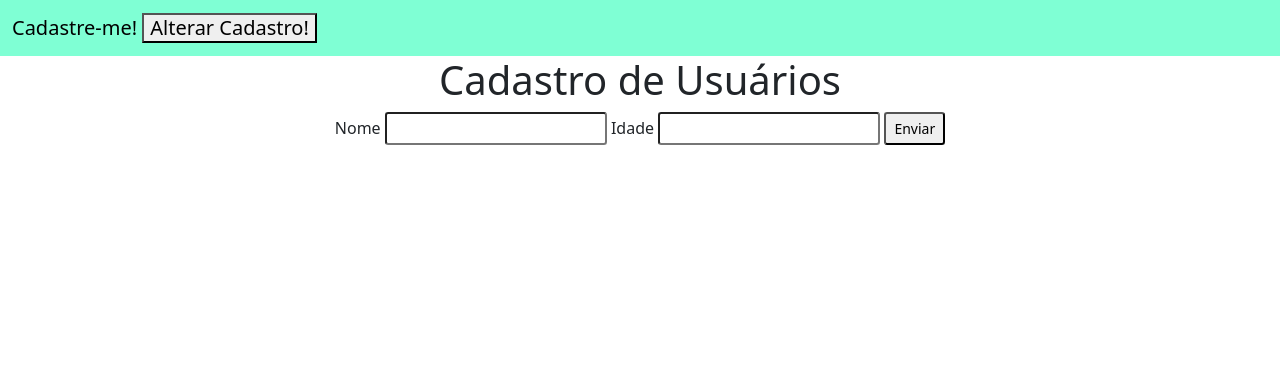
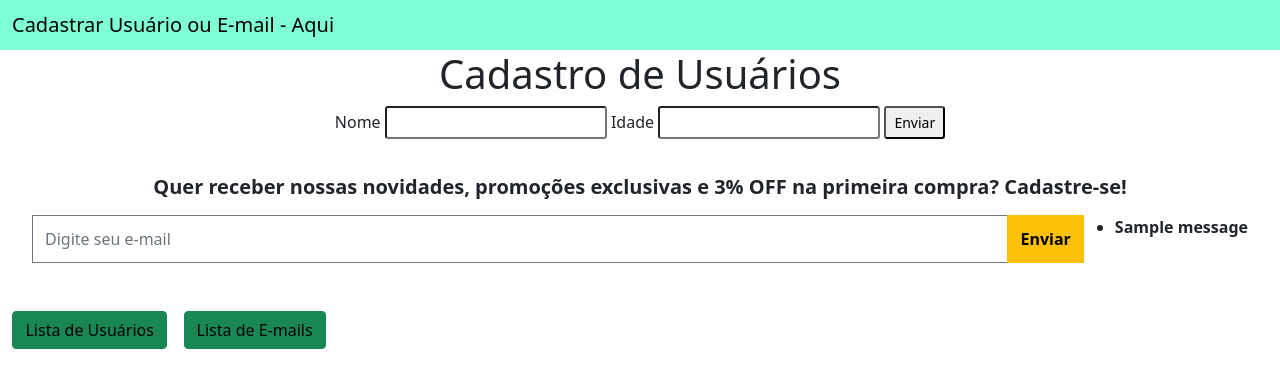
Before and after one commit to jcharlescm/cadUsuarios, a Django app: page / in a window 1280 px wide. Shown: the top 388 px of the page. Run offline with Django 5.2, Linux system fonts and the light colour scheme; tables that the repository leaves empty hold one stand-in row (values such as "Sample post"); one stand-in notice (Sample message) is shown.

Commit message:
Alteração de CadUsuarios em 19/11/2024

```diff
--- a/app_cad_usuarios/templates/usuarios/base.html
+++ b/app_cad_usuarios/templates/usuarios/base.html
@@ -17,13 +17,8 @@
       <div class="container-fluid">
         <span class="navbar-brand mb-0 h1" >
           <a href="{% url 'home' %}" style="text-decoration: none; color: black;">
-            Cadastre-me!
+            Cadastrar Usuário ou E-mail - Aqui
           </a>
-          <button type="button">
-            <a href="{% url 'home' %}" style="text-decoration: none; color: black;">
-              Alterar Cadastro!
-            </a>
-          </button>
         </span>
       </div>
     </nav>
--- a/app_cad_usuarios/templates/usuarios/home.html
+++ b/app_cad_usuarios/templates/usuarios/home.html
@@ -9,4 +9,42 @@
     <button class="form-control-sm"> Enviar </button>
   </div>
 </form>
+
+<section class="container-personalizado_1" id="info_footer" style="margin-top: 20px; margin-bottom: 20px; font-weight: bold;">
+  <form action="{% url 'inclui_email' %}" method="post" class="m-3 p-3 text-center">
+    {% csrf_token %}
+    <h5>
+      <b>Quer receber nossas novidades, promoções exclusivas e 3% OFF na primeira compra? Cadastre-se!</b>
+    </h5>
+    <div class="input-group my-3">
+      <input type="email" class="form-control border-secondary rounded-0" id="email" name="email" autocomplete="email" placeholder="Digite seu e-mail" aria-label="Digite seu e-mail" aria-describedby="button-addon2" />
+      <button type="submit" class="btn btn-warning rounded-0" id="button-addon2"><b>Enviar</b></button>
+      <br><br>
+      <!-- Exibindo mensagens -->
+      {% if messages %}
+          <ul>
+              {% for message in messages %}
+                  <li class="{{ message.tags }}">{{ message }}</li>
+              {% endfor %}
+          </ul>
+      {% endif %}
+    </div>
+  </form>
+
+  &nbsp;&nbsp;
+  <button type="submit" class="btn btn-success">
+    <a href="{% url 'lista_usuarios' %}" style="text-decoration: none; color: black;">
+      Lista de Usuários
+    </a>
+  </button>
+
+
+  &nbsp;&nbsp;
+  <button type="submit" class="btn btn-success">
+    <a href="{% url 'lista_emails' %}" style="text-decoration: none; color: black;">
+      Lista de E-mails
+    </a>
+  </button>
+
+</section>
 {% endblock %}
--- a/app_cad_usuarios/views.py
+++ b/app_cad_usuarios/views.py
@@ -1,8 +1,24 @@
 from django.shortcuts import render
-from .models import Usuario
+from .models import Usuario, EmailSubscription
+from django.contrib import messages
+from django.utils.timezone import now
 
 def home(request):
     return render(request, 'usuarios/home.html')
+
+def lista_emails(request):
+    print(' chamando lista de e-mails 10 10')
+    emails = {
+        'emails': EmailSubscription.objects.all()
+    }
+    return render(request, 'usuarios/emails.html', emails)
+
+def lista_usuarios(request):
+    print(' chamando lista de usuarios 17 17 ')
+    usuarios = {
+        'usuarios': Usuario.objects.all()
+    }
+    return render(request, 'usuarios/usuarios.html', usuarios)
 
 def usuarios(request):
     # Salvar os dados da tela para o BD
@@ -18,3 +34,20 @@ def usuarios(request):
 
     # Retornar os dados para a pagina de listagem de usuarios
     return render(request, 'usuarios/usuarios.html', usuarios)
+
+def inclui_emails(request):
+    if request.method == 'POST':
+        email = request.POST.get('email')
+
+        if email:
+            # Tenta encontrar o email e atualiza a data se ele existir
+            contato, created = EmailSubscription.objects.get_or_create(email=email)
+            if not created:
+                contato.data = now()  # Atualiza a data para o horário atual
+                contato.save()
+                messages.success(request, 'Obrigado! Seu E-mail foi atualizado, você continuará recebendo ofertas exclusivas da Zeus Tech.')
+            else:
+                messages.success(request, 'Obrigado! Seu E-mail foi atualizado, você continuará recebendo ofertas exclusivas da Zeus Tech.')
+
+    # Retornar os dados para a pagina de listagem de usuarios
+    return render(request, 'usuarios/home.html')
--- a/projeto_cad_usuarios/urls.py
+++ b/projeto_cad_usuarios/urls.py
@@ -6,5 +6,9 @@ urlpatterns = [
     # rota, views responsavel, nome de referencia
     # usuarios.com   -- exemplo
     path('', views.home, name='home'),
-    path('usuarios', views.usuarios, name='listagem_usuarios')
+    path('usuarios/emails.html', views.lista_emails, name='lista_emails'),
+    path('usuarios/usuarios.html', views.lista_usuarios, name='lista_usuarios'),
+    path('usuarios', views.usuarios, name='listagem_usuarios'),
+    # http://seu_dominio/assinatura_email, função ou classe view , Dá um nome à URL
+    path('emails', views.inclui_emails, name='inclui_email')
 ]
```
Also changed, not shown: app_cad_usuarios/models.py (+9 -0 lines), app_cad_usuarios/templates/usuarios/emails.html (added, +18 -0 lines), app_cad_usuarios/migrations/0003_emailsubscription.py (added), db.sqlite3.
